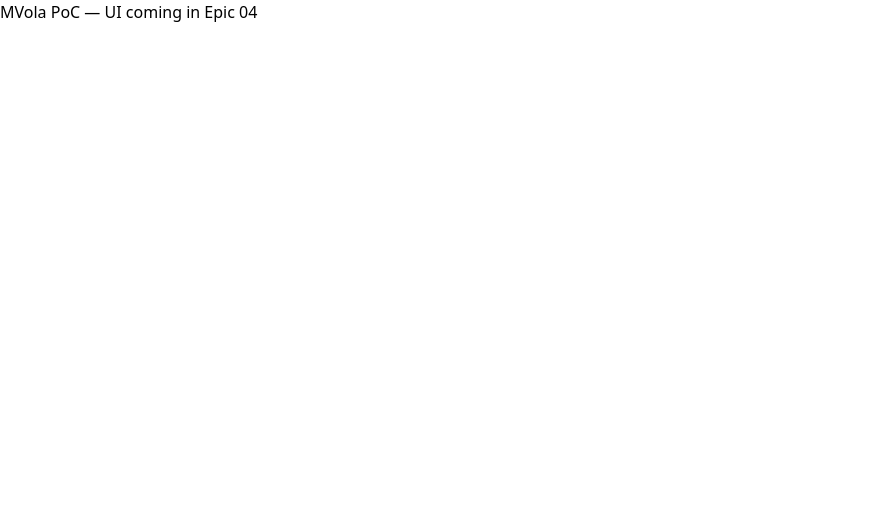
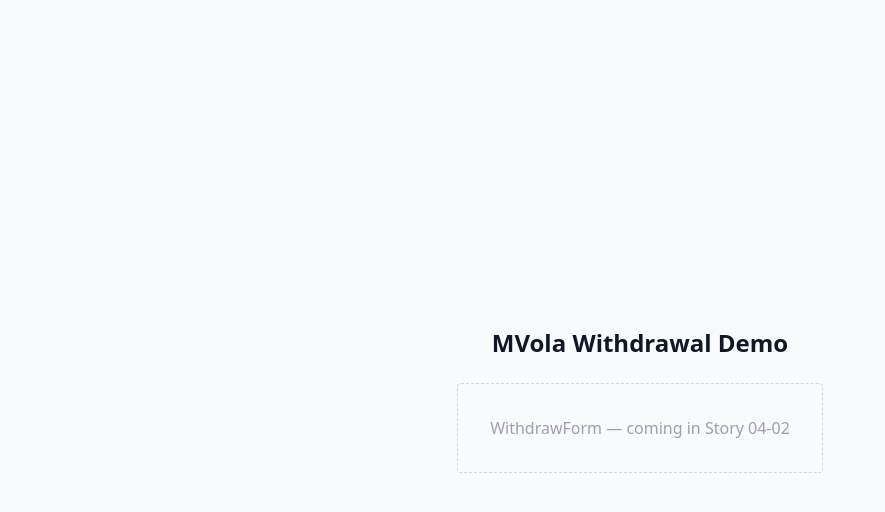
Before and after one commit to ckandrinirina/mvola-poc, a Next.js app: page / in a window 1280 px wide. Shown: the top 512 px of the page, without its empty margins (0-885 px from the left). Built offline with nearby package versions, Linux system fonts and the light colour scheme.

Commit message:
feat(ui): implement root layout and demo page (story 04-01)
Replace create-next-app boilerplate in layout.tsx and page.tsx with a
clean HTML5 shell and a demo page that renders WithdrawForm. Add a
placeholder WithdrawForm stub so TypeScript build passes ahead of story
04-02.

```diff
--- a/src/app/layout.tsx
+++ b/src/app/layout.tsx
@@ -1,20 +1,9 @@
 import type { Metadata } from "next";
-import { Geist, Geist_Mono } from "next/font/google";
 import "./globals.css";
 
-const geistSans = Geist({
-  variable: "--font-geist-sans",
-  subsets: ["latin"],
-});
-
-const geistMono = Geist_Mono({
-  variable: "--font-geist-mono",
-  subsets: ["latin"],
-});
-
 export const metadata: Metadata = {
-  title: "Create Next App",
-  description: "Generated by create next app",
+  title: "MVola Withdrawal Demo",
+  description: "Demo UI for MVola payout integration",
 };
 
 export default function RootLayout({
@@ -23,11 +12,8 @@
   children: React.ReactNode;
 }>) {
   return (
-    <html
-      lang="en"
-      className={`${geistSans.variable} ${geistMono.variable} h-full antialiased`}
-    >
-      <body className="min-h-full flex flex-col">{children}</body>
+    <html lang="en" className="h-full antialiased">
+      <body className="min-h-full bg-gray-50 text-gray-900">{children}</body>
     </html>
   );
 }
--- a/src/app/page.tsx
+++ b/src/app/page.tsx
@@ -1,7 +1,10 @@
+import WithdrawForm from "@/components/WithdrawForm";
+
 export default function Home() {
   return (
-    <main>
-      <p>MVola PoC — UI coming in Epic 04</p>
+    <main className="min-h-screen flex flex-col items-center justify-center p-8">
+      <h1 className="text-2xl font-bold mb-6">MVola Withdrawal Demo</h1>
+      <WithdrawForm />
     </main>
   );
 }
--- /dev/null
+++ b/src/components/WithdrawForm.tsx
@@ -0,0 +1,13 @@
+"use client";
+
+/**
+ * WithdrawForm placeholder stub.
+ * Full implementation will be provided in Story 04-02.
+ */
+export default function WithdrawForm() {
+  return (
+    <div className="rounded border border-dashed border-gray-300 p-8 text-center text-gray-400">
+      WithdrawForm — coming in Story 04-02
+    </div>
+  );
+}
```
